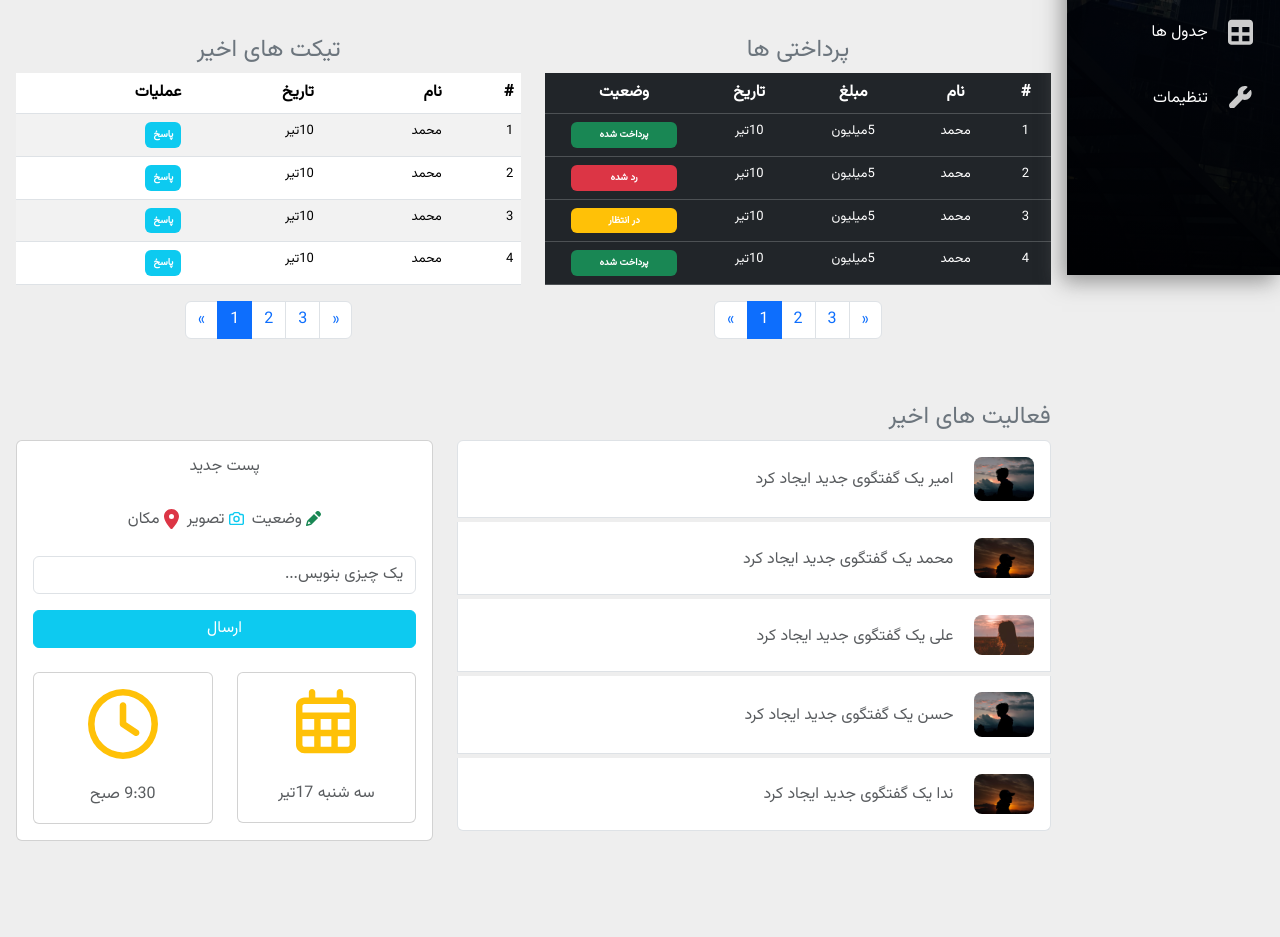
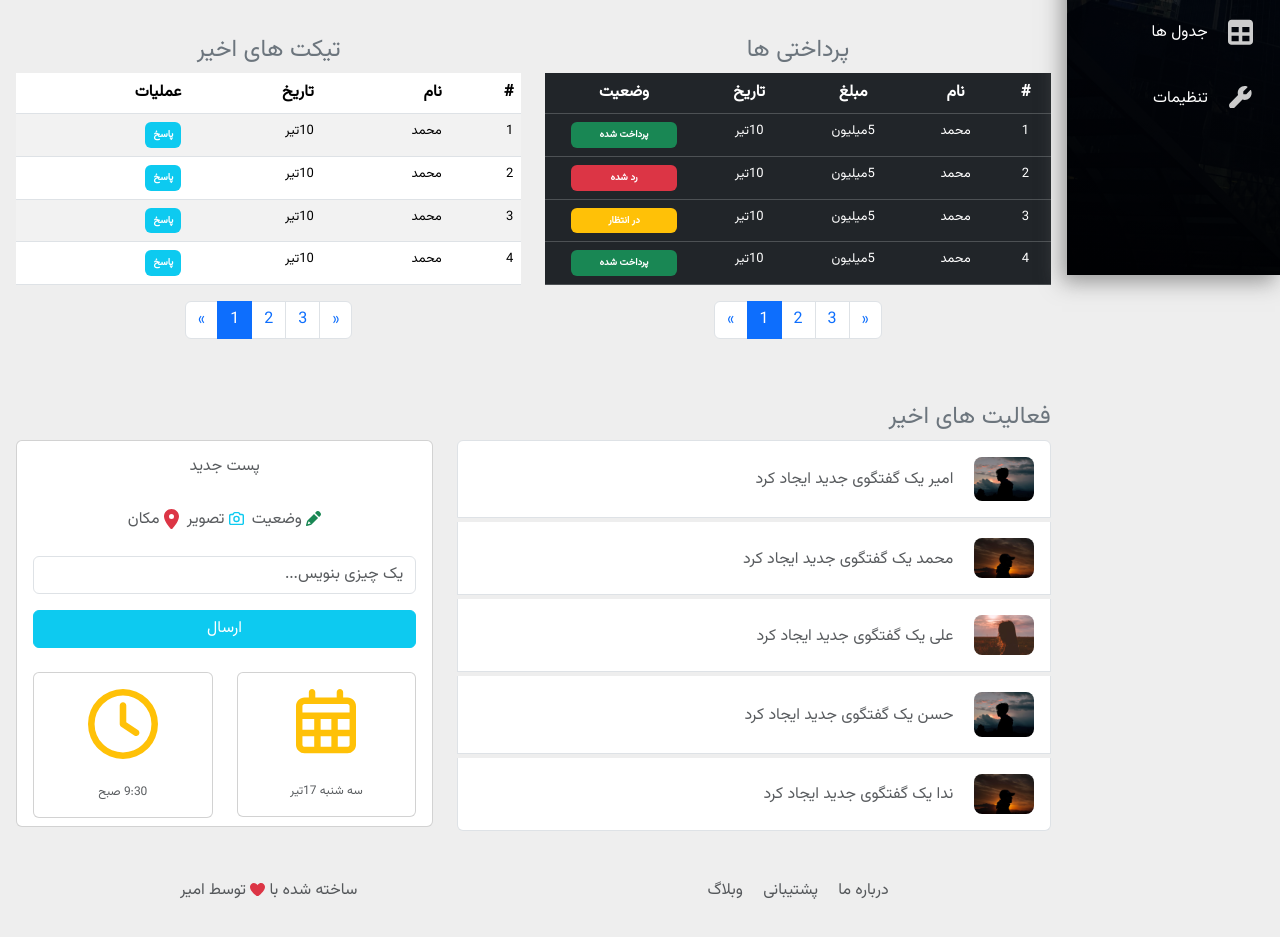
Before and after one commit to amir-jm/admin-manager, a website: page index.html in a window 1280 px wide. Shown: the part 525-1462 px from the top of the page. Before the commit the page ends 1366 px from the top, so only its background shows below. Drawn offline with nearby package versions, Linux system fonts and the light colour scheme.

Commit message:
create footer

```diff
--- a/index.html
+++ b/index.html
@@ -419,7 +419,7 @@
             <!-- ----------end of recent activity---------------  -->
             <!-- ----------new post --------------   -->
             <div class="col-lg-5 mt-lg-0 mt-4">
-                <div class="card p-3">
+                <div class="card p-3 pb-2">
                     <h6 class="text-muted text-center">پست جدید</h6>
                     <div class="d-flex justify-content-center mt-4">
                         <a href="#" class="text-muted">
@@ -446,7 +446,7 @@
                                     <div class="text-center">
                                         <svg style="width: 60px;" class="text-warning" xmlns="http://www.w3.org/2000/svg" viewBox="0 0 448 512"><!--!Font Awesome Free v7.1.0 by @fontawesome - https://fontawesome.com License - https://fontawesome.com/license/free Copyright 2025 Fonticons, Inc.--><path d="M120 0c13.3 0 24 10.7 24 24l0 40 160 0 0-40c0-13.3 10.7-24 24-24s24 10.7 24 24l0 40 32 0c35.3 0 64 28.7 64 64l0 288c0 35.3-28.7 64-64 64L64 480c-35.3 0-64-28.7-64-64L0 128C0 92.7 28.7 64 64 64l32 0 0-40c0-13.3 10.7-24 24-24zM384 432c8.8 0 16-7.2 16-16l0-64-88 0 0 80 72 0zm16-128l0-80-88 0 0 80 88 0zm-136 0l0-80-80 0 0 80 80 0zm-128 0l0-80-88 0 0 80 88 0zM48 352l0 64c0 8.8 7.2 16 16 16l72 0 0-80-88 0zm136 0l0 80 80 0 0-80-80 0zM120 112l-56 0c-8.8 0-16 7.2-16 16l0 48 352 0 0-48c0-8.8-7.2-16-16-16l-264 0z"/></svg>
                                     </div>
-                                    <p class="text-muted text-center mb-0 mt-4">سه شنبه 17تیر</p>
+                                    <p style="font-size: 12px;" class="text-muted text-center mb-0 mt-4">سه شنبه 17تیر</p>
                                 </div>
                             </div>
                         </div>
@@ -456,7 +456,7 @@
                                     <div class="text-center">
                                         <svg class="text-warning" style="width: 70px;" xmlns="http://www.w3.org/2000/svg" viewBox="0 0 512 512"><!--!Font Awesome Free v7.1.0 by @fontawesome - https://fontawesome.com License - https://fontawesome.com/license/free Copyright 2025 Fonticons, Inc.--><path d="M464 256a208 208 0 1 1 -416 0 208 208 0 1 1 416 0zM0 256a256 256 0 1 0 512 0 256 256 0 1 0 -512 0zM232 120l0 136c0 8 4 15.5 10.7 20l96 64c11 7.4 25.9 4.4 33.3-6.7s4.4-25.9-6.7-33.3L280 243.2 280 120c0-13.3-10.7-24-24-24s-24 10.7-24 24z"/></svg>
                                     </div>
-                                    <p class="text-muted text-center mb-0 mt-4">9:30 صبح</p>
+                                    <p style="font-size: 12px;" class="text-muted text-center mb-0 mt-4">9:30 صبح</p>
                                 </div>
                             </div>
                         </div>
@@ -465,6 +465,18 @@
             </div>
             <!-- ----------end of new post --------------   -->
         </div>
+        <!-- -----------footer-----------  -->
+        <div class="row my-5">
+            <div class="col-lg-6 text-center mb-3 mb-lg-0">
+                <a href="#" class="text-muted">درباره ما</a>
+                <a href="#" class="text-muted mx-3">پشتیبانی</a>
+                <a href="#" class="text-muted">وبلاگ</a>
+            </div>
+            <div class="col-lg-6 text-muted text-center">
+                ساخته شده با <svg style="width: 15px;" class="text-danger" xmlns="http://www.w3.org/2000/svg" viewBox="0 0 512 512"><!--!Font Awesome Free v7.1.0 by @fontawesome - https://fontawesome.com License - https://fontawesome.com/license/free Copyright 2025 Fonticons, Inc.--><path d="M241 87.1l15 20.7 15-20.7C296 52.5 336.2 32 378.9 32 452.4 32 512 91.6 512 165.1l0 2.6c0 112.2-139.9 242.5-212.9 298.2-12.4 9.4-27.6 14.1-43.1 14.1s-30.8-4.6-43.1-14.1C139.9 410.2 0 279.9 0 167.7l0-2.6C0 91.6 59.6 32 133.1 32 175.8 32 216 52.5 241 87.1z"/></svg> توسط امیر
+            </div>
+        </div>
+        <!-- -----------end of footer-----------  -->
     </main>
     <script src="./node_modules/bootstrap/dist/js/bootstrap.bundle.min.js"></script>
 </body>
```
